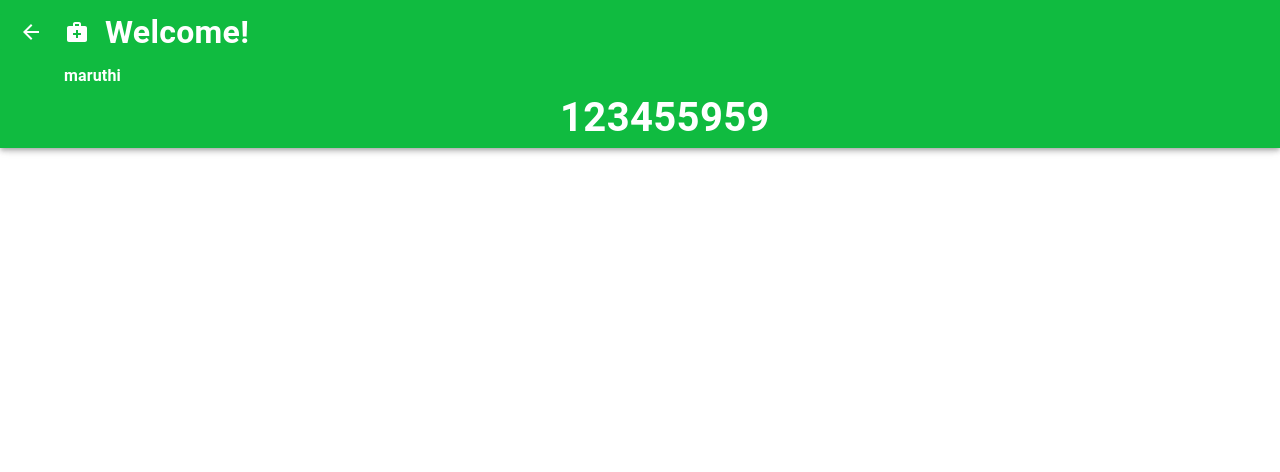
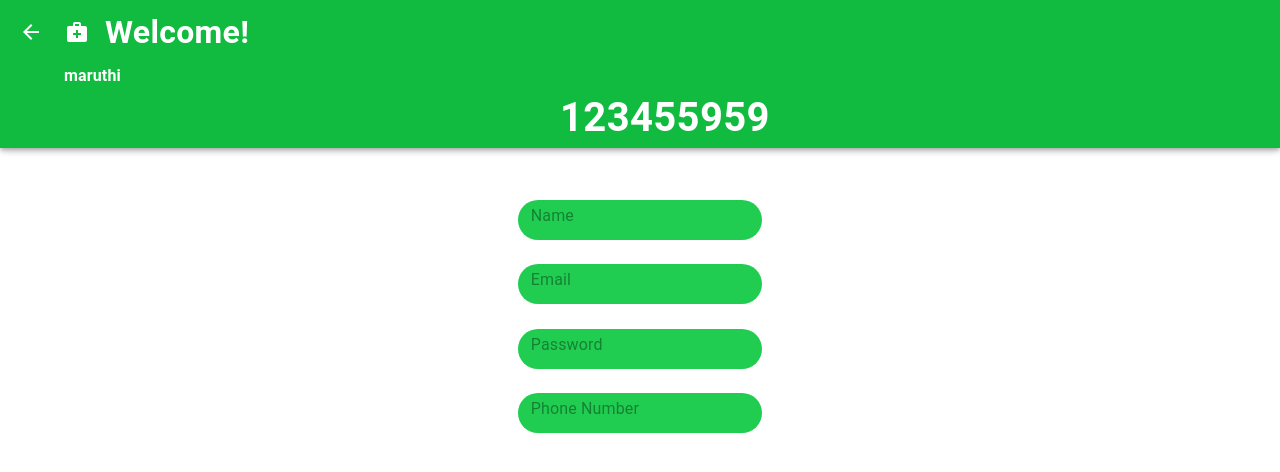
Before and after one commit to Deepesh368/Consent_Management_System, a React (Create React App) app in the folder patient/: page /maruthi/profile in a window 1280 px wide. Shown: the top 472 px of the page. Built offline with nearby package versions, Linux system fonts and the light colour scheme.

Commit message:
Added patient profile and patient login

```diff
--- a/patient/src/components/Login/header.js
+++ b/patient/src/components/Login/header.js
@@ -6,7 +6,7 @@ import ArrowBackIcon from '@mui/icons-material/ArrowBack';
 const Header = () => {
     return(
         <React.Fragment>
-            <AppBar sx={{background: "#10BB40", minHeight: '70px'}}>
+            <AppBar sx={{background: "#10BB40", minHeight: '100px'}}>
                 <Toolbar>
                     <Button disableElevation='true' sx={{"&:hover": {backgroundColor: "#10EB40"}, margin:'5px', background:"#10BB40"}} variant="contained"><ArrowBackIcon /> </Button>
                     < MedicalServicesIcon />
--- a/patient/src/components/PatientProfile/navbar.js
+++ b/patient/src/components/PatientProfile/navbar.js
@@ -9,7 +9,7 @@ const Header = () => {
     let name = window.location.href.split("/")[3]
     return(
         <React.Fragment>
-            <AppBar sx={{background: "#10BB40", minHeight: '78px'}}>
+            <AppBar sx={{background: "#10BB40", minHeight: '15%'}}>
                 <Toolbar>
                     <Button disableElevation='true' sx={{"&:hover": {backgroundColor: "#10EB40"}, margin:'0px 2px 0 -25px', background:"#10BB40"}} variant="contained"><ArrowBackIcon /> </Button>
                     <MedicalServicesIcon />
--- a/patient/src/components/PatientProfile/profile.js
+++ b/patient/src/components/PatientProfile/profile.js
@@ -1,16 +1,21 @@
 import { Toolbar, TextField, Grid} from "@material-ui/core";
+import { color } from "@mui/system";
 import React from "react";
 import Header from './navbar.js'
+import './styles.css'
 const Profile = () =>{
     return (
         <div>
             <Header />
             <Toolbar />
-            <Grid>
-                <TextField InputProps={{ disableUnderline: true }} style={{background:'white', borderRadius: 50, margin:'3px', height:'40px'}} placeholder='   Enter Email' fullWidth required />
-                <TextField InputProps={{ disableUnderline: true }} style={{background:'white', borderRadius: 50, margin:'4px', height:'40px'}} placeholder='   Enter password' type='password' fullWidth required />
-            </Grid>
+            <Toolbar />
+            <Toolbar />
 
+            <TextField InputProps={{ disableUnderline: true }} style={{background:'#20CD51', borderRadius: 50,
+            margin:'auto auto 1% 40%', height:'40px', width:"20%", color:"white"} } placeholder='   Name' fullWidth required />
+            <TextField InputProps={{ disableUnderline: true }} style={{background:'#20CD51', borderRadius: 50, margin:'1% auto 1% 40%', height:'40px',  width:"20%"}} placeholder='   Email' type='Email' fullWidth required />
+            <TextField InputProps={{ disableUnderline: true }} style={{background:'#20CD51', borderRadius: 50, margin:'1% auto 1% 40%', height:'40px',  width:"20%"}} placeholder='   Password' type='Password' fullWidth required />
+            <TextField InputProps={{ disableUnderline: true }} style={{background:'#20CD51', borderRadius: 50, margin:'1% auto auto 40%', height:'40px',  width:"20%"}} placeholder='   Phone Number' type='number' fullWidth required />
         </div>
     )
 }
--- /dev/null
+++ b/patient/src/components/PatientProfile/styles.css
@@ -0,0 +1,3 @@
+::-webkit-input-placeholder{
+    color: white;
+}
```
